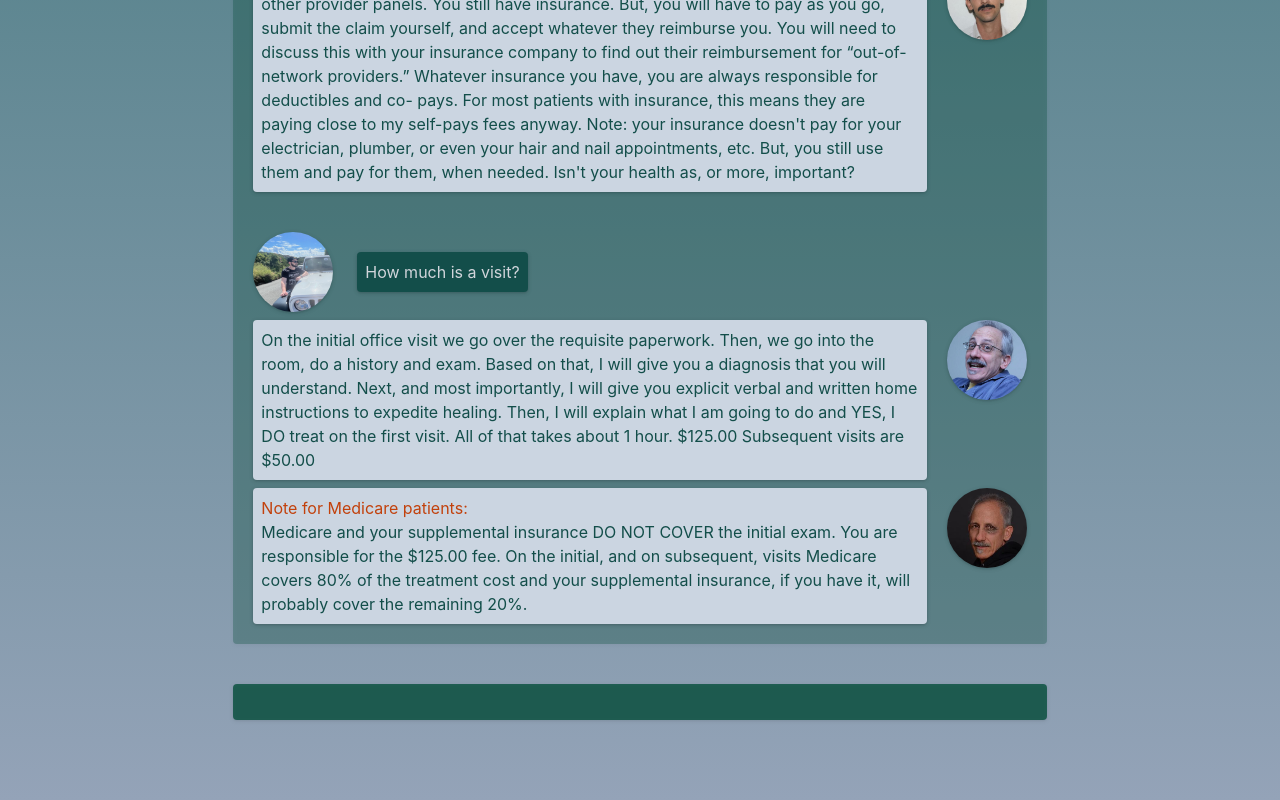
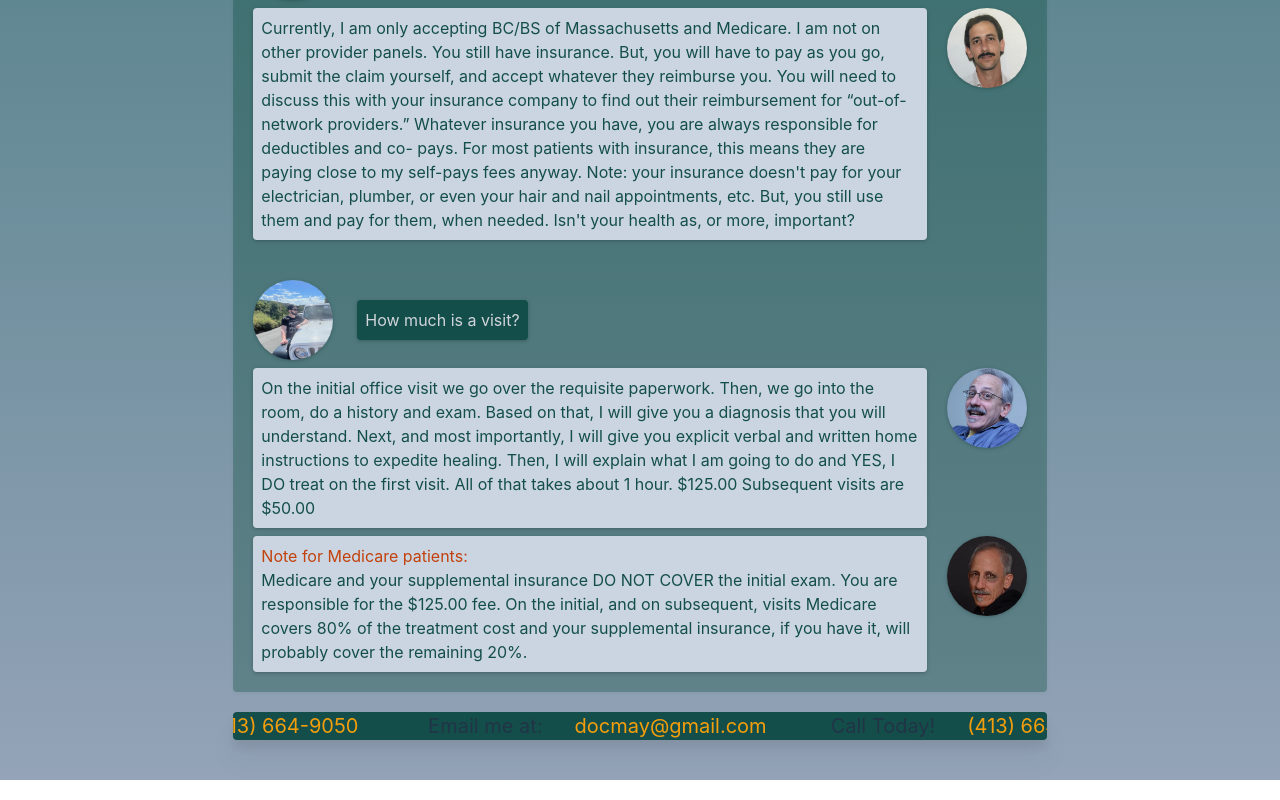
Before and after one commit to maxmay94/dr_may, a React (Vite) app: page / in a window 1280 px wide. Shown: the part 1160-1960 px from the top of the page. Built offline with nearby package versions, Linux system fonts and the light colour scheme.

Commit message:
improve marquee

```diff
--- /dev/null
+++ b/src/components/marquee/Marquee.jsx
@@ -0,0 +1,27 @@
+const Marquee = () => {
+  return (
+    <div className="bg-teal-900 mb-10 mx-5 rounded drop-shadow-xl">
+    <div class="relative flex overflow-x-hidden">
+      <div class="animate-marquee whitespace-nowrap">
+        <span className="mx-4 text-xl">Call Today!</span>
+        <span className="mx-4 text-xl text-amber-500">(413) 664-9050</span>
+        <span className="mx-4 text-xl">     </span>
+        <span className="mx-4 text-xl">Email me at:</span>
+        <span className="mx-4 text-xl text-amber-500">docmay@gmail.com</span>
+        <span className="mx-4 text-xl">     </span>
+      </div>
+
+      <div class="absolute top-0 animate-marquee2 whitespace-nowrap">
+        <span className="mx-4 text-xl">Call Today!</span>
+        <span className="mx-4 text-xl text-amber-500">(413) 664-9050</span>
+        <span className="mx-4 text-xl">     </span>
+        <span className="mx-4 text-xl">Email me at:</span>
+        <span className="mx-4 text-xl text-amber-500">docmay@gmail.com</span>
+        <span className="mx-4 text-xl">     </span>
+      </div>
+    </div>
+  </div>
+  )
+}
+
+export default Marquee
--- a/src/pages/Landing/Landing.jsx
+++ b/src/pages/Landing/Landing.jsx
@@ -1,3 +1,5 @@
+import Marquee from "../../components/marquee/Marquee"
+
 const Landing = () => {
   return (
     <main className="relative h-full">
@@ -40,6 +42,7 @@ const Landing = () => {
         </div>
 
         <br />
+        <Marquee />
 
         <div className="m-5  bg-emerald-900/30 p-5 rounded drop-shadow">
         <p className="text-center text-2xl mb-8">
@@ -150,17 +153,8 @@ const Landing = () => {
           </div>
         </div>
 
+        <Marquee />
 
-
-
-
-        <div className="flex mx-5 my-10 pb-10 drop-shadow">
-          <marquee className="text-3xl rounded text-slate-200 bg-emerald-900/80" direction="right">
-            <div className="animate-pulse">
-            Lorem ipsum, dolor sit amet consectetur adipisicing elit. Est nam dignissimos laborum adipisci! Commodi sapiente mollitia dignissimos numquam similique? Deserunt perspiciatis incidunt cupiditate libero commodi, adipisci autem corrupti dignissimos explicabo!
-            </div>
-          </marquee>
-        </div>
       </div>
     </main>
   )
--- a/tailwind.config.cjs
+++ b/tailwind.config.cjs
@@ -1,11 +1,26 @@
 /** @type {import('tailwindcss').Config} */
 module.exports = {
+  mode: 'jit',
   content: [
     "./index.html",
     "./src/**/*.{js,ts,jsx,tsx}",
   ],
   theme: {
     extend: {
+      animation: {
+        marquee: 'marquee 25s linear infinite',
+        marquee2: 'marquee2 25s linear infinite',
+      },
+      keyframes: {
+        marquee: {
+          '0%': { transform: 'translateX(0%)' },
+          '100%': { transform: 'translateX(-100%)' },
+        },
+        marquee2: {
+          '0%': { transform: 'translateX(100%)' },
+          '100%': { transform: 'translateX(0%)' },
+        },
+      },
       colors:{
         'borderGreen' : '#b0c2af'
       }
```
